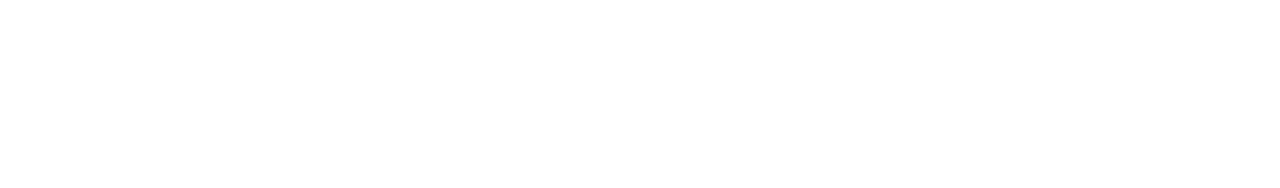
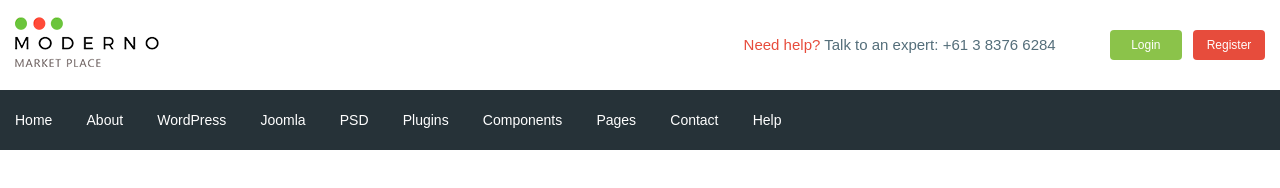
Before and after one commit to AndIReyf/andireyf.github.io, a website: page app/index.html in a window 1280 px wide. Drawn offline with nearby package versions, Linux system fonts and the light colour scheme; files that its build step writes are made by us from their sources.

Commit message:
Added Header

```diff
--- a/app/index.html
+++ b/app/index.html
@@ -6,13 +6,101 @@
   <meta name="viewport" content="width=device-width, initial-scale=1.0">
   <meta http-equiv="X-UA-Compatible" content="ie=edge">
   <title>Document</title>
+  <link href="https://fonts.googleapis.com/css?family=Roboto:500,700&display=swap" rel="stylesheet">
   <link rel="stylesheet" href="css/libs.min.css">
   <link rel="stylesheet" href="css/style.min.css">
 </head>
 
 <body>
 
+  <!-- Header -->
 
+  <header class="header">
+    <div class="header__top">
+      <div class="container">
+        <div class="header__top-inner">
+          <div class="header__logo">
+            <a href="#">
+              <img src="images/logo.png" alt="">
+            </a>
+          </div>
+
+          <div class="header__text">
+            <a href="#">
+              <span>Need help?</span>
+            </a>
+            Talk to an expert:
+            <a class="header__phone" href="tel:61383766284">+61 3 8376 6284</a>
+          </div>
+
+          <div class="header__box">
+            <a class="basket" href="#"></a>
+            <a class="header__btn header__btn-login" href="#">Login</a>
+            <a class="header__btn header__btn-register" href="#">Register</a>
+          </div>
+        </div>
+      </div>
+    </div>
+
+    <div class="header__menu">
+      <div class="container">
+        <nav class="menu">
+          <ul class="menu__list">
+            <li>
+              <a href="#">
+                Home
+              </a>
+            </li>
+            <li>
+              <a href="#">
+                About
+              </a>
+            </li>
+            <li>
+              <a href="#">
+                WordPress
+              </a>
+            </li>
+            <li>
+              <a href="#">
+                Joomla
+              </a>
+            </li>
+            <li>
+              <a href="#">
+                PSD
+              </a>
+            </li>
+            <li>
+              <a href="#">
+                Plugins
+              </a>
+            </li>
+            <li>
+              <a href="#">
+                Components
+              </a>
+            </li>
+            <li>
+              <a href="#">
+                Pages
+              </a>
+            </li>
+            <li>
+              <a href="#">
+                Contact
+              </a>
+            </li>
+            <li>
+              <a href="#">
+                Help
+              </a>
+            </li>
+          </ul>
+        </nav>
+      </div>
+    </div>
+  </header>
 
   <script src="https://ajax.googleapis.com/ajax/libs/jquery/3.4.1/jquery.min.js"></script>
   <script src="js/libs.min.js"></script>
--- /dev/null
+++ b/app/scss/_fonts.scss
@@ -0,0 +1,7 @@
+@font-face {
+  font-family: 'Roboto-Regular', sans-serif;
+  src: url('../fonts/Roboto-Regular.woff2') format('woff2'),
+    url('../fonts/Roboto-Regular.woff') format('woff');
+    font-weight: 400;
+    font-display: swap;
+}
--- /dev/null
+++ b/app/scss/_global.scss
@@ -0,0 +1,33 @@
+html {
+  box-sizing: border-box;
+}
+
+*,
+*::before,
+*::after {
+  box-sizing: inherit;
+}
+a{
+  display: inline-block;
+  text-decoration: none;
+  color: $text;
+}
+ul,
+li{
+  margin: 0;
+  padding: 0;
+  list-style: none;
+}
+body{
+  font-family: 'Roboto-Regular', sans-serif;
+  font-size: 15px;
+  line-height: 24px;
+  color: $text;
+  font-weight: 400;
+}
+
+.container{
+  min-width: 1200px;
+  margin: 0 auto;
+  padding: 0 15px;
+}
--- /dev/null
+++ b/app/scss/_vars.scss
@@ -0,0 +1,4 @@
+$text: #546e7a;
+$red: #e74c3c;
+$green: #8bc34a;
+$bg: #263238;
--- a/app/scss/style.scss
+++ b/app/scss/style.scss
@@ -1,10 +1,61 @@
+@import 'vars';
+@import 'global';
+@import 'fonts';
 
 
-html{
-  box-sizing: border-box;
+
+.header__top-inner{
+  display: flex;
+  justify-content: space-between;
+  height: 90px;
+  align-items: center;
 }
-*,
-*::before,
-*::after{
-  box-sizing: inherit;
+
+.header__text{
+  margin-left: auto;
+  margin-right: 50px;
+  span{
+    color: $red;
+  }
 }
+
+.header__btn{
+  padding: 3px;
+  width: 72px;
+  border-radius: 4px;
+  text-align: center;
+  color: #fff;
+  font-size: 12px;
+}
+
+.header__btn-login{
+  background-color: $green;
+}
+
+.header__btn-register{
+  background-color: $red;
+  margin-left: 7px;
+}
+
+.header__menu{
+  background-color: $bg;
+}
+
+.menu{
+  display: flex;
+  align-items: center;
+  height: 60px;
+}
+
+.menu__list{
+  li{
+    display: inline-block;
+    & + li{
+      margin-left: 30px;
+    }
+  }
+  a{
+    color: #fff;
+    font-size: 14px;
+  }
+}
--- a/gulpfile.js
+++ b/gulpfile.js
@@ -8,7 +8,7 @@ let gulp = require('gulp'),
     cssmin = require('gulp-cssmin');
 
 gulp.task('sass', function(){
-  return gulp.src('app/scss/style.scss')
+  return gulp.src('app/scss/**/*.scss')
           .pipe(sass({outputStyle: 'compressed'}))
           .pipe(rename({suffix : '.min'}))
           .pipe(autoprefixer({
@@ -59,7 +59,7 @@ gulp.task('browser-sync', function () {
 });
 
 gulp.task('watch', function(){
-  gulp.watch('app/scss/style.scss', gulp.parallel('sass'))
+  gulp.watch('app/scss/**/*.scss', gulp.parallel('sass'))
   gulp.watch('app/*.html', gulp.parallel('html'))
   gulp.watch('app/js/*.js', gulp.parallel('js'))
 });
```
Also changed, not shown: app/fonts/Roboto-Regular.woff (added), app/fonts/Roboto-Regular.woff2 (added), app/images/logo.png (added).
